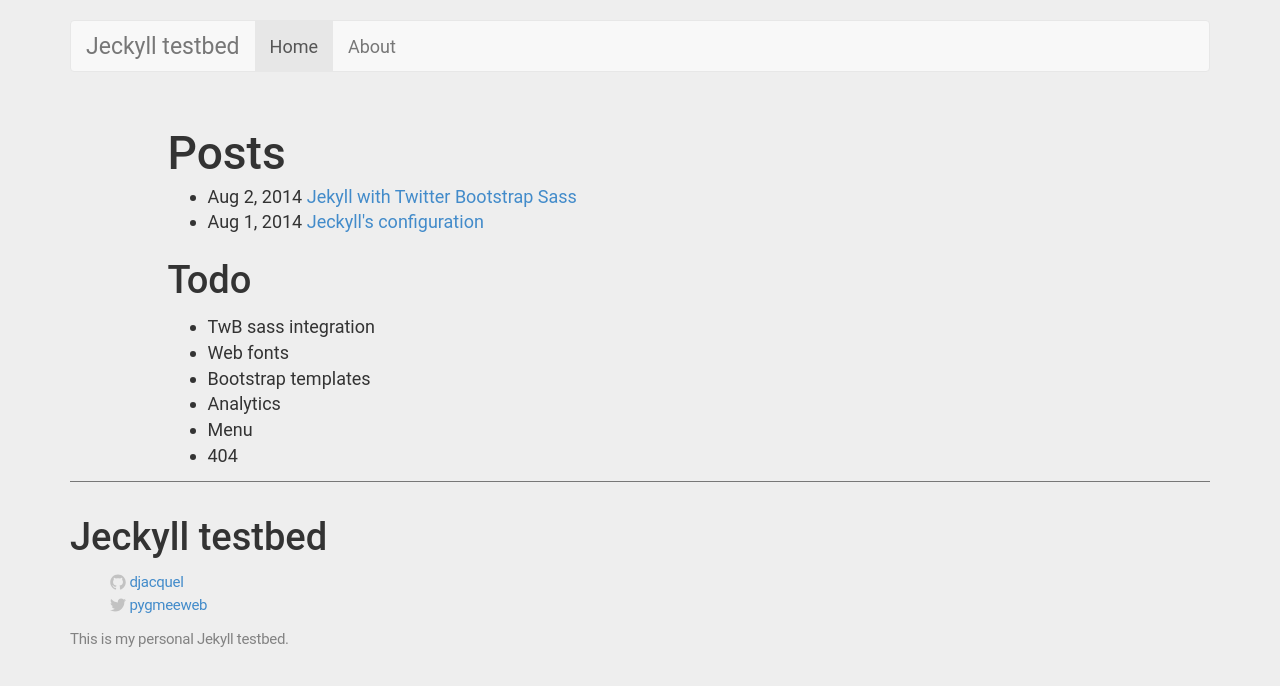
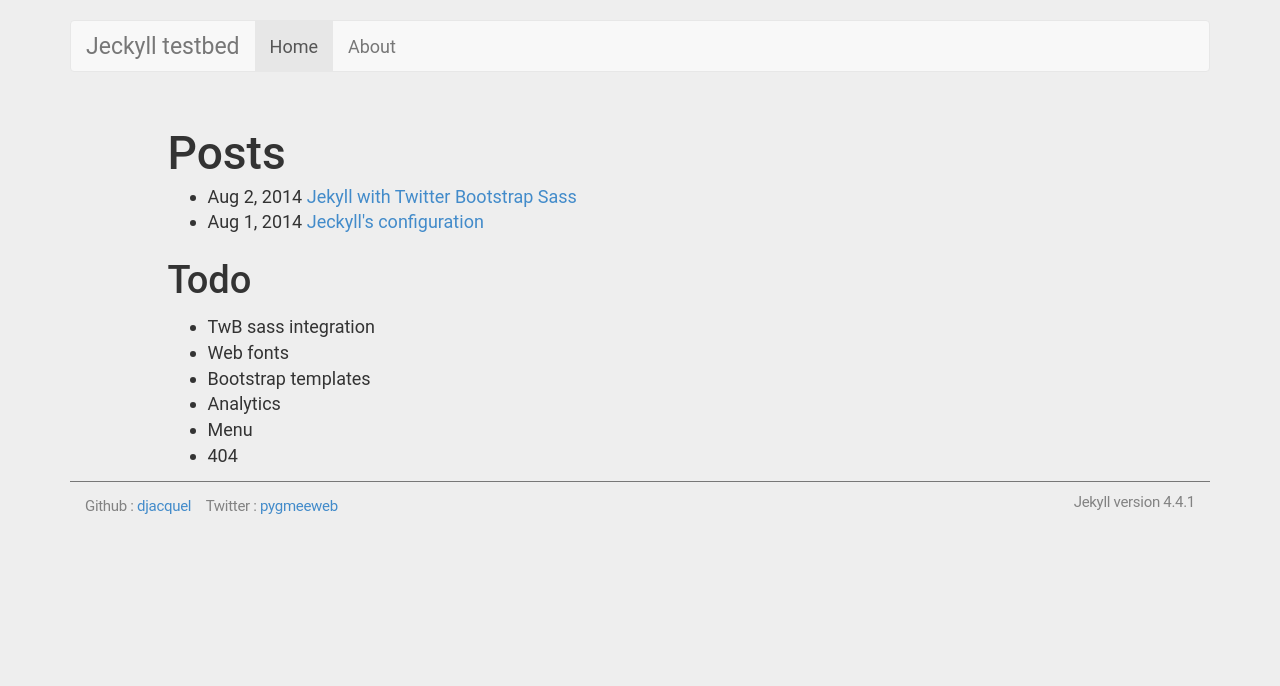
Before and after one commit to djacquel/JekyllDoc, a Jekyll site: the page built from index.html, in a window 1280 px wide. Shown: the top 686 px of the page. Built offline with Jekyll 4.4.1, drawn with Linux system fonts in a browser that asks for light colours; nearby versions of some CDN libraries.

Commit message:
footer edit

```diff
--- a/_includes/footer.html
+++ b/_includes/footer.html
@@ -1,49 +1,21 @@
-<footer class="site-footer">
-  <h2 class="footer-heading">{{ site.title }}</h2>
-
-  <div class="footer-col-2 column">
-    <ul>
-      {% if site.github_username %}<li>
+<footer class="site-footer raw">
+  <div class="col-md-6">
+    <ul class="list-inline noIcon">
+      {% if site.github_username %}<li>Github :
         <a href="https://github.com/{{ site.github_username }}">
-          <span class="icon github">
-            <svg version="1.1" class="github-icon-svg" xmlns="http://www.w3.org/2000/svg" xmlns:xlink="http://www.w3.org/1999/xlink" x="0px" y="0px"
-               viewBox="0 0 16 16" enable-background="new 0 0 16 16" xml:space="preserve">
-              <path fill-rule="evenodd" clip-rule="evenodd" fill="#C2C2C2" d="M7.999,0.431c-4.285,0-7.76,3.474-7.76,7.761
-              c0,3.428,2.223,6.337,5.307,7.363c0.388,0.071,0.53-0.168,0.53-0.374c0-0.184-0.007-0.672-0.01-1.32
-              c-2.159,0.469-2.614-1.04-2.614-1.04c-0.353-0.896-0.862-1.135-0.862-1.135c-0.705-0.481,0.053-0.472,0.053-0.472
-              c0.779,0.055,1.189,0.8,1.189,0.8c0.692,1.186,1.816,0.843,2.258,0.645c0.071-0.502,0.271-0.843,0.493-1.037
-              C4.86,11.425,3.049,10.76,3.049,7.786c0-0.847,0.302-1.54,0.799-2.082C3.768,5.507,3.501,4.718,3.924,3.65
-              c0,0,0.652-0.209,2.134,0.796C6.677,4.273,7.34,4.187,8,4.184c0.659,0.003,1.323,0.089,1.943,0.261
-              c1.482-1.004,2.132-0.796,2.132-0.796c0.423,1.068,0.157,1.857,0.077,2.054c0.497,0.542,0.798,1.235,0.798,2.082
-              c0,2.981-1.814,3.637-3.543,3.829c0.279,0.24,0.527,0.713,0.527,1.437c0,1.037-0.01,1.874-0.01,2.129
-              c0,0.208,0.14,0.449,0.534,0.373c3.081-1.028,5.302-3.935,5.302-7.362C15.76,3.906,12.285,0.431,7.999,0.431z"/>
-            </svg>
-          </span>
-          <span class="username">{{ site.github_username }}</span>
+          <span>{{ site.github_username }}</span>
         </a>
       </li>{% endif %}
-      {% if site.twitter_username %}<li>
+      {% if site.twitter_username %}<li>Twitter :
         <a href="https://twitter.com/{{ site.twitter_username }}">
-          <span class="icon twitter">
-            <svg version="1.1" class="twitter-icon-svg" xmlns="http://www.w3.org/2000/svg" xmlns:xlink="http://www.w3.org/1999/xlink" x="0px" y="0px"
-               viewBox="0 0 16 16" enable-background="new 0 0 16 16" xml:space="preserve">
-              <path fill="#C2C2C2" d="M15.969,3.058c-0.586,0.26-1.217,0.436-1.878,0.515c0.675-0.405,1.194-1.045,1.438-1.809
-              c-0.632,0.375-1.332,0.647-2.076,0.793c-0.596-0.636-1.446-1.033-2.387-1.033c-1.806,0-3.27,1.464-3.27,3.27
-              c0,0.256,0.029,0.506,0.085,0.745C5.163,5.404,2.753,4.102,1.14,2.124C0.859,2.607,0.698,3.168,0.698,3.767
-              c0,1.134,0.577,2.135,1.455,2.722C1.616,6.472,1.112,6.325,0.671,6.08c0,0.014,0,0.027,0,0.041c0,1.584,1.127,2.906,2.623,3.206
-              C3.02,9.402,2.731,9.442,2.433,9.442c-0.211,0-0.416-0.021-0.615-0.059c0.416,1.299,1.624,2.245,3.055,2.271
-              c-1.119,0.877-2.529,1.4-4.061,1.4c-0.264,0-0.524-0.015-0.78-0.046c1.447,0.928,3.166,1.469,5.013,1.469
-              c6.015,0,9.304-4.983,9.304-9.304c0-0.142-0.003-0.283-0.009-0.423C14.976,4.29,15.531,3.714,15.969,3.058z"/>
-            </svg>
-          </span>
-          <span class="username">{{ site.twitter_username }}</span>
+          <span>{{ site.twitter_username }}</span>
         </a>
       </li>{% endif %}
     </ul>
   </div>
 
-  <div class="footer-col-3 column">
-    <p class="text">{{ site.description }}</p>
+  <div class="col-md-6">
+    <p class="text-right">Jekyll version {{ jekyll.version }}</p>
   </div>
 </footer>
 
```
